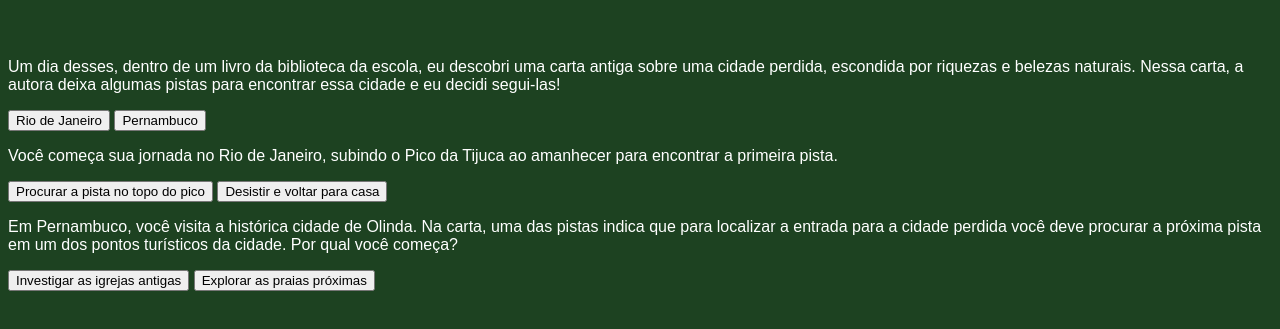
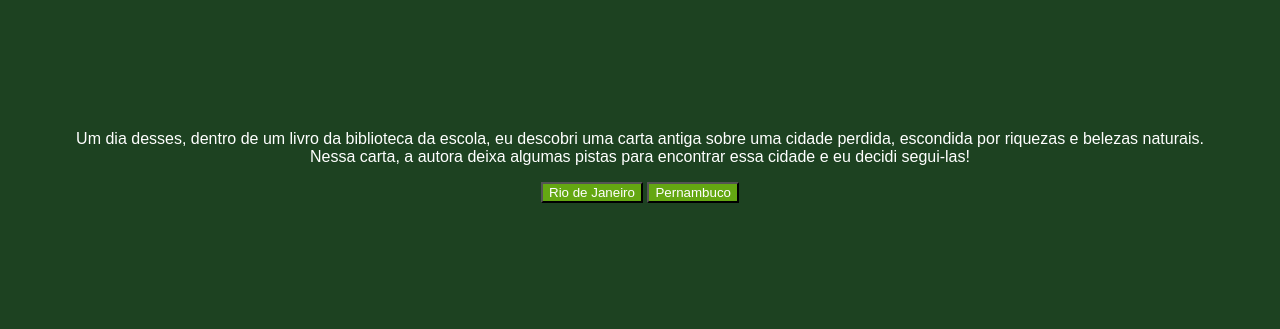
Before and after one commit to jordana222/Criando-uma-aventura, a plain HTML site: page index.html in a window 1280 px wide. Shown: the part 201-530 px from the top of the page. Drawn offline with Linux system fonts and the light colour scheme; a web font is replaced by a local one.

Commit message:
Update style.css

```diff
--- a/style.css
+++ b/style.css
@@ -6,4 +6,28 @@ body {
     justify-content: center;
     align-items: center;
     height: 700px;
+    margin: 0;
 }
+
+button {
+    background-color: #64A712;
+    color: white;
+    font-family: "Bai Jamjuree", sans-serif;
+}
+
+.passo {
+    display: none;
+}
+
+.passo.ativo {
+    display:block;
+}
+
+main {
+    text-align: center;
+    max-width: 90%;
+}
+
+img {
+    max-width: 90%;
+}
```
